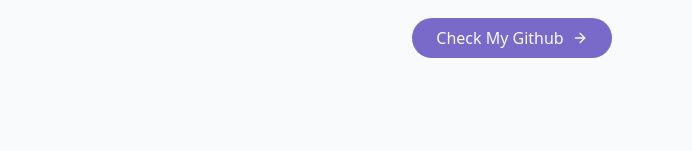
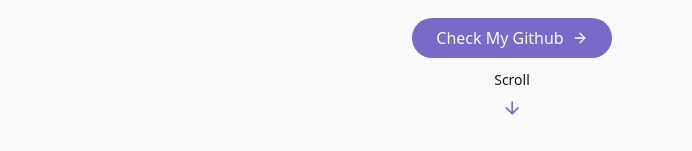
Before and after one commit to SRITEJAVEMUGUNTA/new_personal_website, a React (Vite) app: page / in a window 1280 px wide. Shown: the part 4906-5057 px from the top of the page, without its empty margins (128-820 px from the left). Built offline with nearby package versions, Linux system fonts and the light colour scheme.

Commit message:
Added the scroll down arrow underneath the project

```diff
--- a/src/components/Projects.jsx
+++ b/src/components/Projects.jsx
@@ -1,5 +1,5 @@
 import React from "react";
-import { ArrowRight, ExternalLink, Github } from "lucide-react";
+import { ArrowRight, ExternalLink, Github, ArrowDown } from "lucide-react";
 import certificateImage from "../assets/certificate.png";
 import skin from "../assets/skin.png";
 import ML from "../assets/ML.png";
@@ -149,6 +149,12 @@ const Projects = () => {
           </a>
         </div>
       </div>
+      <a href="#contact">
+        <div className="absolute bottom-8 left-1/2 transform -translate-x-1/2 flex flex-col items-center animate-bounce">
+          <span className="text-sm text-muted-foreground mb-2"> Scroll </span>
+          <ArrowDown className="h-5 w-5 text-primary" />
+        </div>
+      </a>
     </section>
   );
 };
```
